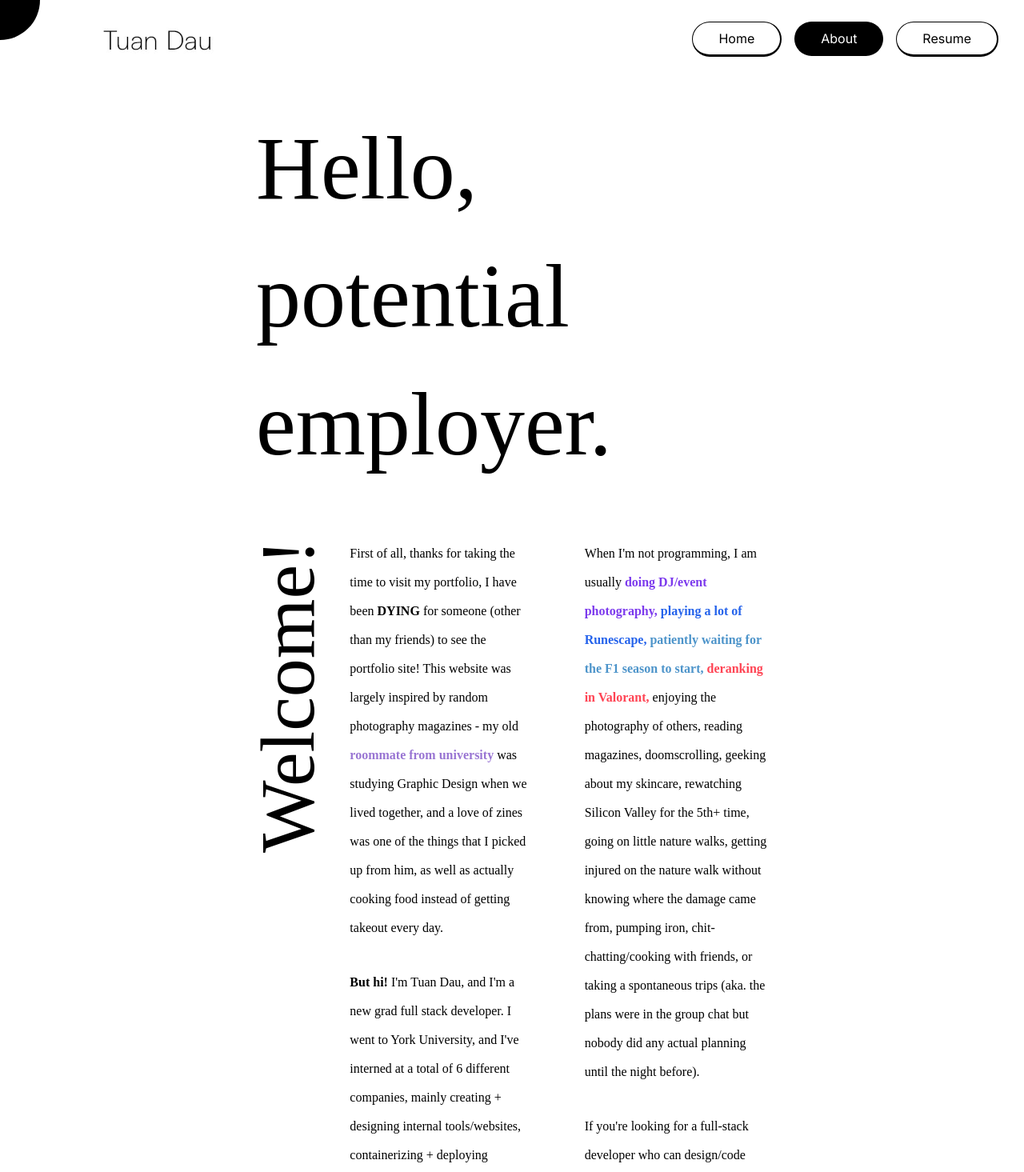
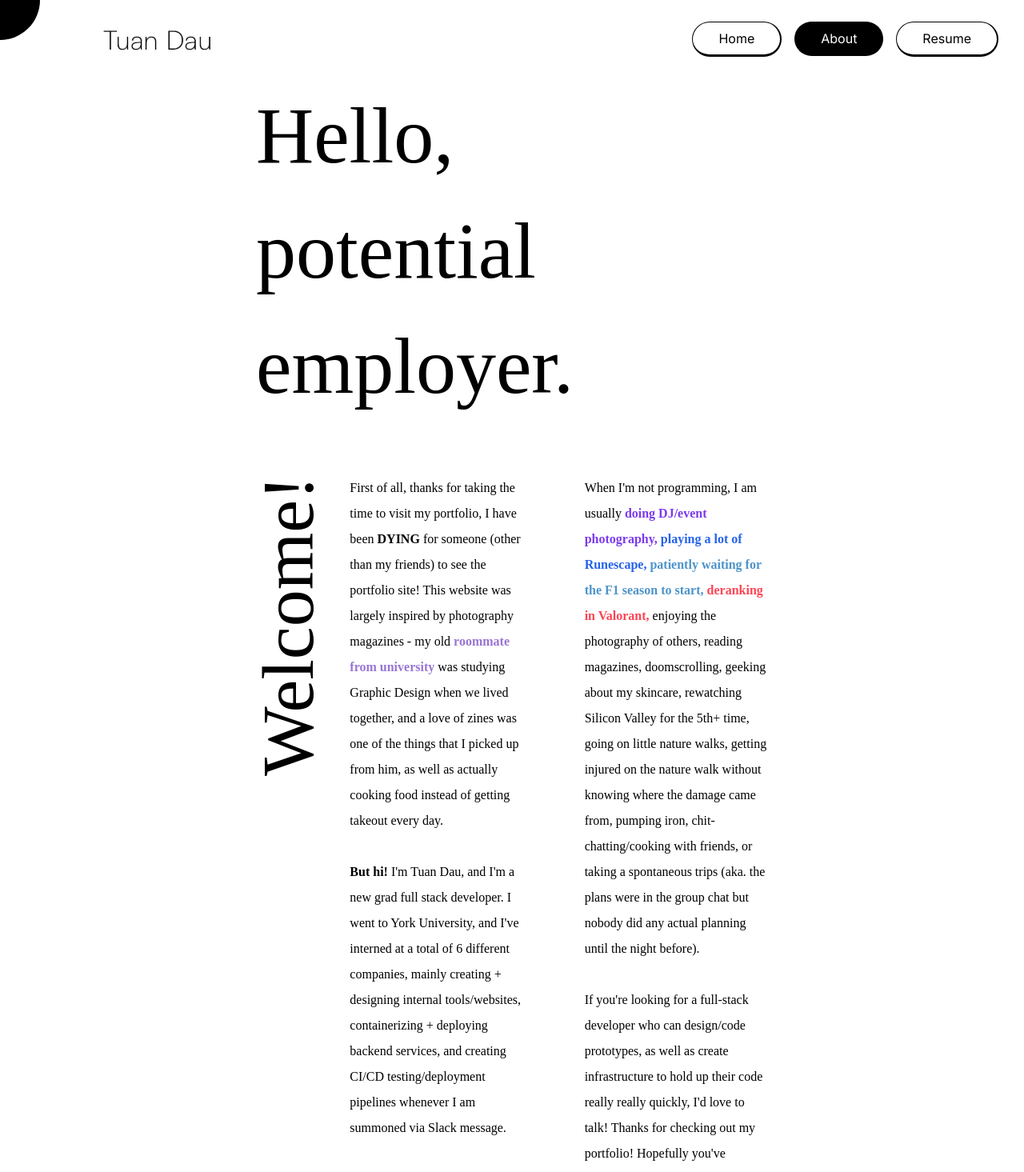
Before and after one commit to tuansydau/portfolio-website, a Next.js app: page /about in a window 1280 px wide. Shown: the top 1465 px of the page at 80% size. Built offline with nearby package versions, Linux system fonts and the light colour scheme; a web font is replaced by a local one.

Commit message:
style: change body text font size for legibility

```diff
--- a/app/about/page.tsx
+++ b/app/about/page.tsx
@@ -24,7 +24,7 @@ export default function About() {
   const textEnter = () => setIsHover(true);
   const textLeave = () => setIsHover(false);
   return (
-    <div className="flex min-h-screen w-full flex-col items-center justify-between">
+    <div className="flex min-h-screen w-full flex-col justify-center items-center">
       <motion.div
         className="cursor z-50"
         style={{
@@ -45,27 +45,27 @@ export default function About() {
       />
       <Navbar highlightedButton={'about'} />
 
-      <div className="mt-8" />
-
+      {/* <div className="flex w-full h-[1px] bg-[#222]"></div> */}
       <div className="flex flex-col w-full max-w-[2000px]">
         <div
-          className="flex w-full px-80"
+          className="flex w-full px-80 justify-between items-start"
           onMouseEnter={textEnter}
           onMouseLeave={textLeave}
         >
           <p
-            className="w-full mb-16"
+            className="w-8/12 mb-16"
             style={{
               fontFamily: 'Zodiak, serif',
-              fontSize: '7em',
-              lineHeight: '10rem',
+              fontSize: '6.25em',
+              lineHeight: '9rem',
               fontWeight: 400
             }}
           >
             Hello, potential employer.
           </p>
+          {/* <div className="flex w-8 h-8 bg-[#222] mt-9"></div> */}
         </div>
-        <div className="flex w-full text-[#000] px-80 space-x-16">
+        <div className="flex w-full px-80 space-x-16">
           <div
             className="flex w-1/12 rotate-180 justify-end items-end"
             style={{
@@ -76,9 +76,9 @@ export default function About() {
             <p
               style={{
                 fontFamily: 'Zodiak, serif',
-                fontSize: '6rem',
+                fontSize: '5.75rem',
                 lineHeight: '5rem',
-                fontWeight: 200
+                fontWeight: 300
               }}
             >
               Welcome!
@@ -89,14 +89,14 @@ export default function About() {
               style={{
                 fontFamily: 'Zodiak, serif',
                 fontSize: '1rem',
-                lineHeight: '2.25rem',
+                lineHeight: '2rem',
                 fontWeight: 400
               }}
             >
               First of all, thanks for taking the time to visit my portfolio, I
               have been <b style={{ fontWeight: 900 }}>DYING</b> for someone
               (other than my friends) to see the portfolio site! This website
-              was largely inspired by random photography magazines - my old{' '}
+              was largely inspired by photography magazines - my old{' '}
               <a
                 href="https://davidnngo.com/"
                 className="text-[#9975D3] font-extrabold"
@@ -113,7 +113,7 @@ export default function About() {
               style={{
                 fontFamily: 'Zodiak, serif',
                 fontSize: '1rem',
-                lineHeight: '2.25rem',
+                lineHeight: '2rem',
                 fontWeight: 400
               }}
             >
@@ -131,7 +131,7 @@ export default function About() {
               style={{
                 fontFamily: 'Zodiak, serif',
                 fontSize: '1rem',
-                lineHeight: '2.25rem',
+                lineHeight: '2rem',
                 fontWeight: 400
               }}
             >
@@ -177,7 +177,7 @@ export default function About() {
               style={{
                 fontFamily: 'Zodiak, serif',
                 fontSize: '1rem',
-                lineHeight: '2.25rem',
+                lineHeight: '2rem',
                 fontWeight: 400
               }}
             >
```
